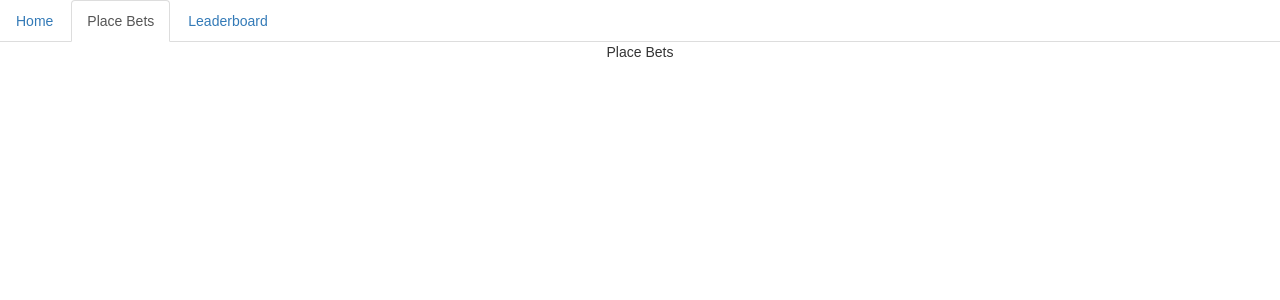
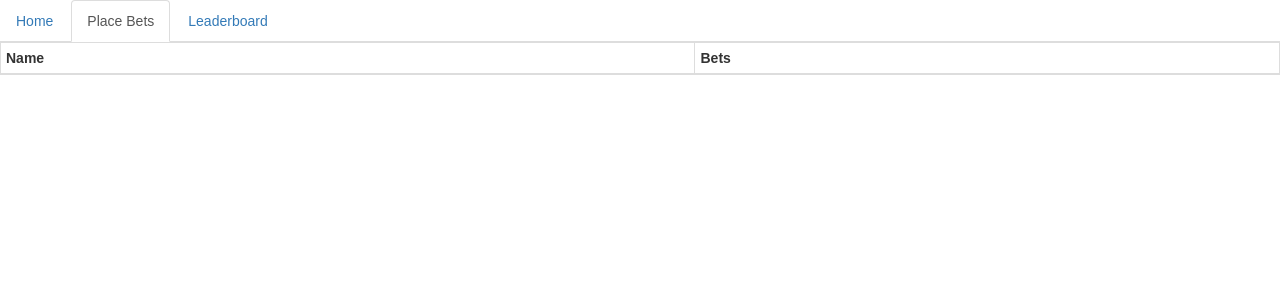
Before and after one commit to sairajm/Gitclash, a React (Create React App) app in the folder client/: page /dashboard in a window 1280 px wide. Both pictures are taken after a click on the tab "Place Bets". Shown: the top 300 px of the page. Built offline with nearby package versions, Linux system fonts and the light colour scheme.

Commit message:
Adds Betting form

```diff
--- /dev/null
+++ b/client/src/views/AddBetsForm.js
@@ -0,0 +1,19 @@
+import React, {Component} from 'react';
+import {Table} from 'react-bootstrap';
+
+class AddBetsForm extends Component {
+    render() {
+        return(
+            <Table striped bordered condensed hover>
+                <thead>
+                    <tr>
+                        <th>Name</th>
+                        <th>Bets</th>
+                    </tr>
+                </thead>
+            </Table>
+        )
+    }
+}
+
+export default AddBetsForm;
--- a/client/src/views/Dashboard.js
+++ b/client/src/views/Dashboard.js
@@ -1,12 +1,15 @@
 import React, {Component} from 'react';
 import {Tabs, Tab} from 'react-bootstrap';
+import AddBetsForm from './AddBetsForm';
 
 class Dashboard extends Component {
     getTabs() {
         return (
           <Tabs defaultActiveKey={1} animation={false} id="noanim-tab-example">
             <Tab eventKey={1} title="Home">Home</Tab>
-            <Tab eventKey={2} title="Place Bets">Place Bets</Tab>
+            <Tab eventKey={2} title="Place Bets">
+                <AddBetsForm/>
+            </Tab>
             <Tab eventKey={3} title="Leaderboard">Leaderboard</Tab>
           </Tabs>
         )
```
